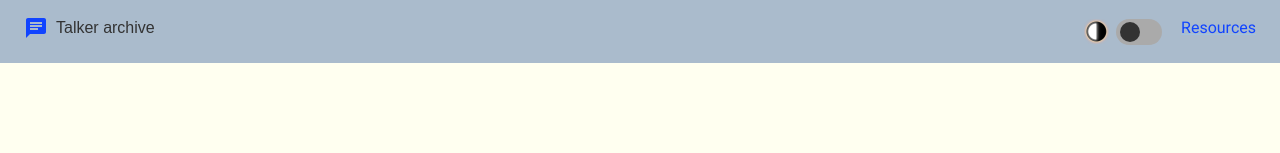
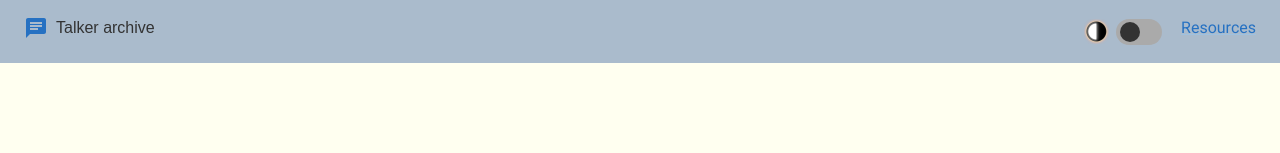
Before and after one commit to moopet/talker-archive-svelte, a SvelteKit app: page / in a window 1280 px wide. Shown: the top 153 px of the page. Built offline with nearby package versions, Linux system fonts and the light colour scheme.

Commit message:
better link color in light mode

```diff
--- a/src/app.css
+++ b/src/app.css
@@ -20,7 +20,7 @@
   --card-text-color: var(--color-dark);
   --body-text-color: var(--color-dark);
   --border-color: #666;
-  --link-color: #14f;
+  --link-color: #2671c2;
   --link-hover-color: #111;
   --toggle-track-color-off: var(--color-dark);
   --toggle-track-color-on: var(--toggle-track-color-off);
```
